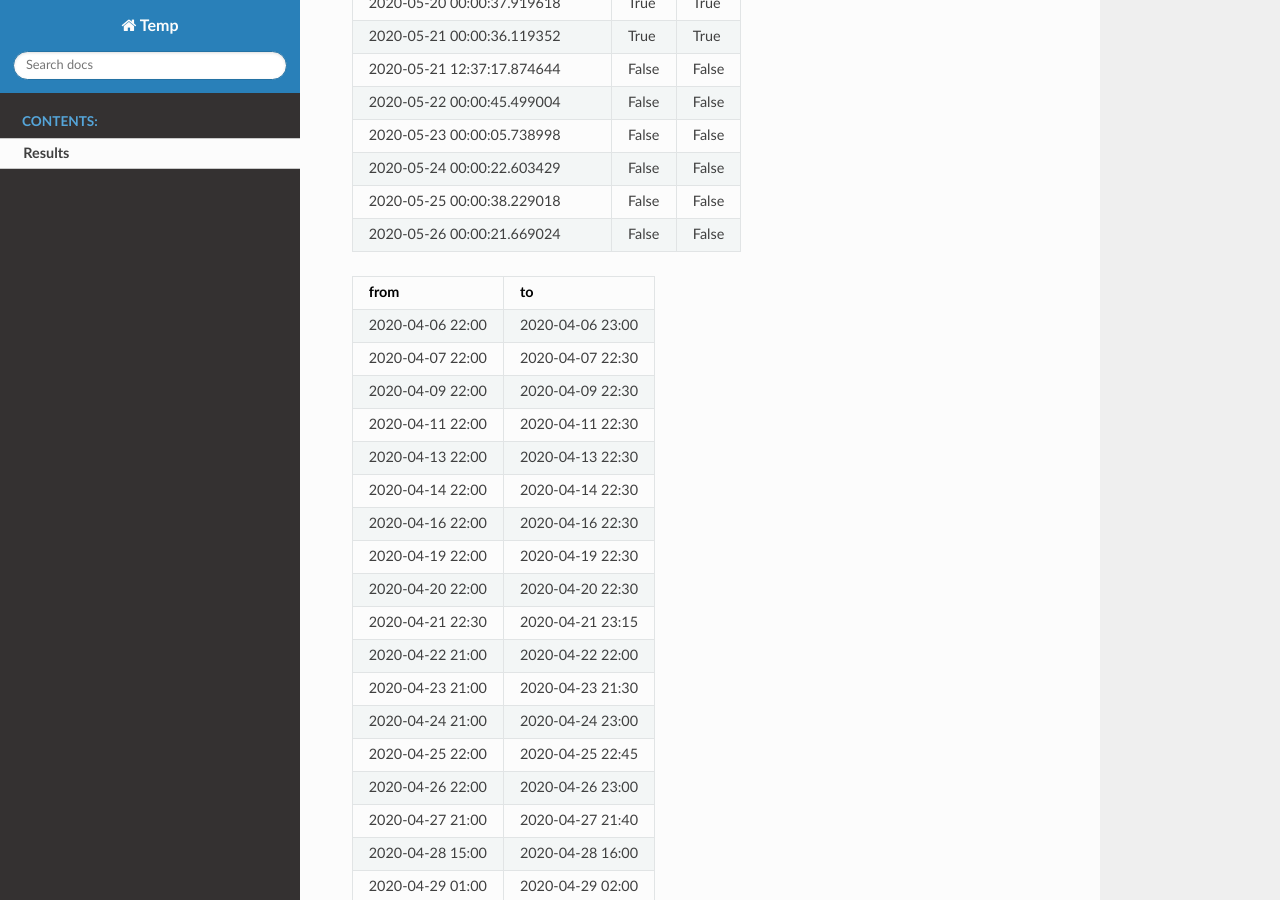
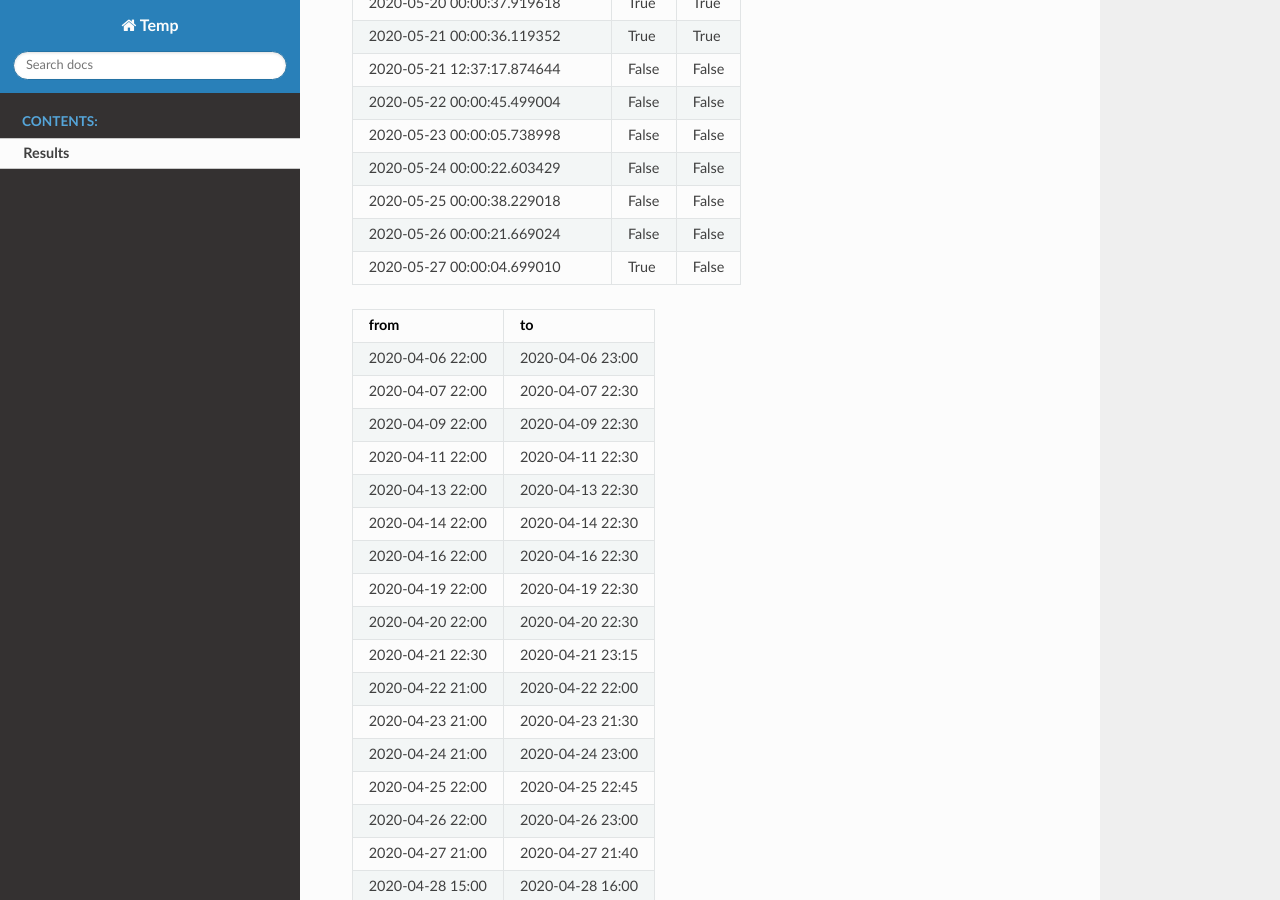
Before and after one commit to shlomow/queries-results, a Sphinx documentation site: the page built from source/results.rst, in a window 1280 px wide and 900 px high, scrolled down 1673 px. Built offline with Sphinx 7.4.7 and the Read the Docs theme 2.0.0, drawn with Linux system fonts in a browser that asks for light colours.

Commit message:
update results

```diff
--- a/source/results.rst
+++ b/source/results.rst
@@ -58,6 +58,7 @@ second experiment: 21.05.2020
    2020-05-24 00:00:22.603429, False, False
    2020-05-25 00:00:38.229018, False, False
    2020-05-26 00:00:21.669024, False, False
+   2020-05-27 00:00:04.699010, True, False
 
 .. csv-table::
    :header: "from", "to"
```
Also changed, not shown: results.json (+1 -1 lines).
